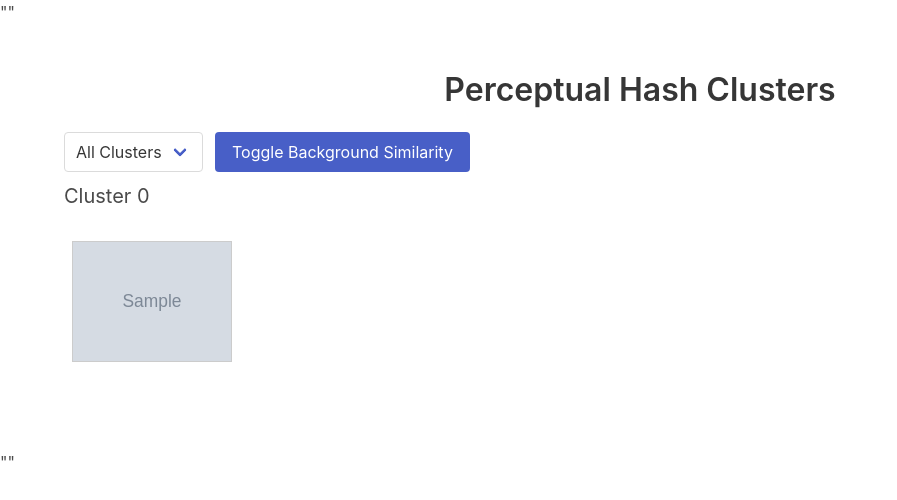
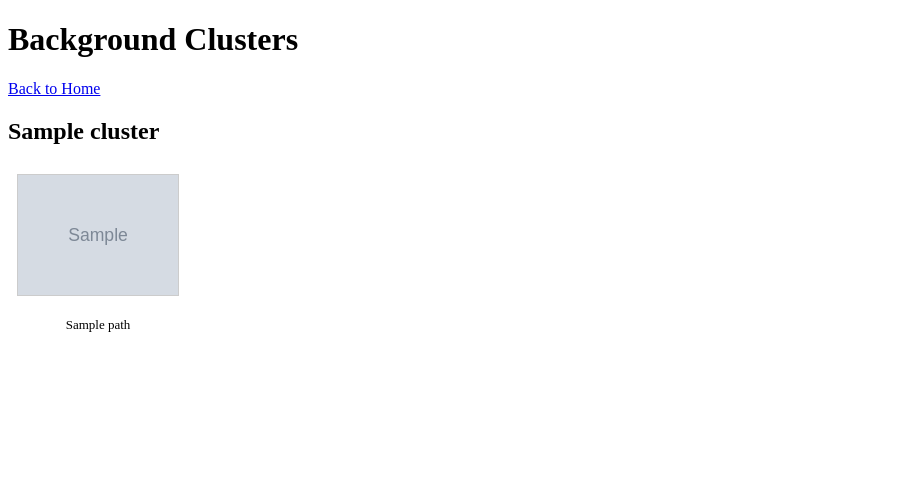
Before and after one commit to auteursoft/DoFISaC, a Flask app: template DoFISaC/templates/clusters_bg.html in a window 1280 px wide. Shown: the top 500 px of the page, without its empty margins (0-897 px from the left). Run offline with Flask 3, Linux system fonts and the light colour scheme; the template is opened without the code that fills it: most values are stand-ins (such as "Sample title", 1, 10 or a date in 2020); grey boxes marked "Sample" are stand-in pictures; parts of the project's set-up code (start-up, migrations or seed data) failed here and were passed over.

Commit message:
updated clustering
Signed-off-by: Sean P. Goggins <s@goggins.com>

```diff
--- a/DoFISaC/templates/clusters_bg.html
+++ b/DoFISaC/templates/clusters_bg.html
@@ -1,85 +1,29 @@
-""<!DOCTYPE html>
-<html lang="en">
+<!DOCTYPE html>
+<html>
 <head>
-  <meta charset="UTF-8">
-  <title>Perceptual Hash Clusters</title>
-  <link rel="stylesheet" href="https://cdn.jsdelivr.net/npm/bulma@0.9.4/css/bulma.min.css">
+  <title>Background Clusters</title>
   <style>
-    .thumbnail {
-      max-width: 160px;
-      margin: 0.5rem;
-      border: 1px solid #ccc;
-    }
-    .cluster-group {
-      margin-bottom: 2rem;
-    }
-    .bg-sim {
-      font-size: 0.8rem;
-      color: #666;
-    }
+    img { border: 1px solid #ccc; margin: 4px; }
+    .cluster { margin-bottom: 40px; }
   </style>
 </head>
 <body>
-  <section class="section">
-    <div class="container">
-      <h1 class="title has-text-centered">Perceptual Hash Clusters</h1>
-
-      <div class="field is-grouped is-grouped-multiline">
-        <div class="control">
-          <div class="select">
-            <select id="clusterFilter" onchange="filterClusters()">
-              <option value="all">All Clusters</option>
-              {% for cluster in clusters %}
-                <option value="cluster_{{ loop.index0 }}">Cluster {{ loop.index0 }}</option>
-              {% endfor %}
-            </select>
+  <h1>Background Clusters</h1>
+  <a href="{{ url_for('index') }}">Back to Home</a>
+  {% for cluster_name, images in clusters.items() %}
+    <div class="cluster">
+      <h2>{{ cluster_name }}</h2>
+      <div style="display: flex; flex-wrap: wrap;">
+        {% for img in images %}
+          <div style="margin: 5px; text-align: center;">
+            <a href="file://{{ img.path }}" target="_blank">
+              <img src="{{ url_for('static', filename='thumbnails/' + img.thumb) }}" width="160">
+            </a>
+            <p style="font-size: small;">{{ img.path }}</p>
           </div>
-        </div>
-        <div class="control">
-          <button class="button is-link" onclick="toggleBgSim()">Toggle Background Similarity</button>
-        </div>
+        {% endfor %}
       </div>
-
-      {% for cluster in clusters %}
-      <div class="cluster-group" data-cluster-id="cluster_{{ loop.index0 }}">
-        <h2 class="subtitle">Cluster {{ loop.index0 }}</h2>
-        <div class="is-flex is-flex-wrap-wrap">
-          {% for item in cluster %}
-            <div>
-              <a href="{{ item.path }}" target="_blank">
-                <img src="{{ item.thumb }}" class="thumbnail" loading="lazy">
-              </a>
-              {% if item.bg_sim is defined %}
-              <div class="bg-sim" style="display: none;">
-                BG Sim: {{ item.bg_sim | round(2) }}
-              </div>
-              {% endif %}
-            </div>
-          {% endfor %}
-        </div>
-      </div>
-      {% endfor %}
-
     </div>
-  </section>
-
-  <script>
-    function filterClusters() {
-      const selected = document.getElementById('clusterFilter').value;
-      document.querySelectorAll('.cluster-group').forEach(el => {
-        if (selected === 'all' || el.dataset.clusterId === selected) {
-          el.style.display = 'block';
-        } else {
-          el.style.display = 'none';
-        }
-      });
-    }
-
-    function toggleBgSim() {
-      document.querySelectorAll('.bg-sim').forEach(el => {
-        el.style.display = (el.style.display === 'none') ? 'block' : 'none';
-      });
-    }
-  </script>
+  {% endfor %}
 </body>
-</html>""
+</html>
```
Also changed, not shown: DoFISaC/clustering.py (+10 -45 lines), DoFISaC/templates/clusters_phash.html (+20 -25 lines), DoFISaC/templates/index.html (+9 -9 lines), DoFISaC/templates/retrain.html (+5 -11 lines), DoFISaC/templates/search.html (+6 -7 lines), DoFISaC/templates/search_results.html (+9 -14 lines).
